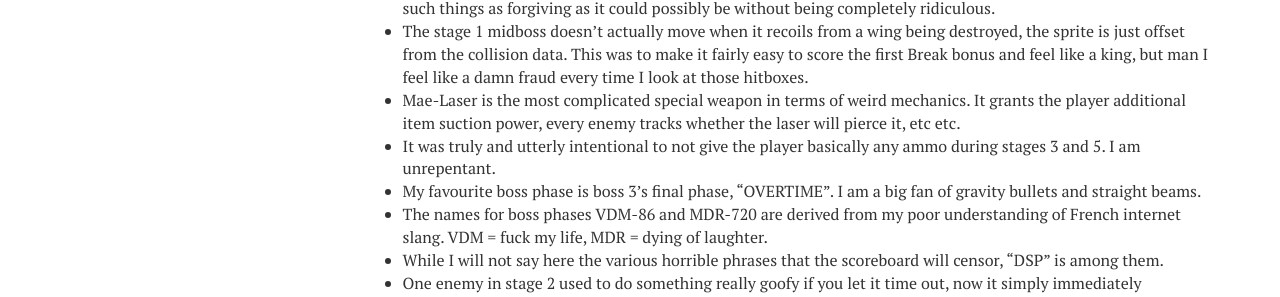
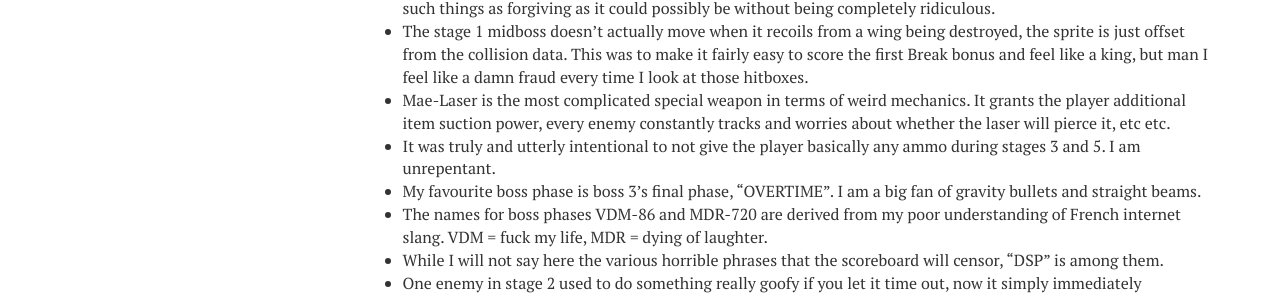
Before and after one commit to tinydanbo/tinydanbo.github.io, a Jekyll site: the page built from blue-revolver-calice.md, in a window 1280 px wide. Shown: the part 1483-1780 px from the top of the page. Built offline with Jekyll 4.4.1, drawn with Linux system fonts in a browser that asks for light colours.

Commit message:
Update blue-revolver-calice.md

```diff
--- a/blue-revolver-calice.md
+++ b/blue-revolver-calice.md
@@ -46,7 +46,7 @@ Your lives are a resource to spend. Dying will grant two bombs (without discardi
 
 * All bullets in the game have a 2x2 collision box, the same size as your own hitbox. I aimed to tune the collision for such things as forgiving as it could possibly be without being completely ridiculous.
 * The stage 1 midboss doesn't actually move when it recoils from a wing being destroyed, the sprite is just offset from the collision data. This was to make it fairly easy to score the first Break bonus and feel like a king, but man I feel like a damn fraud every time I look at those hitboxes.
-* Mae-Laser is the most complicated special weapon in terms of weird mechanics. It grants the player additional item suction power, every enemy tracks whether the laser will pierce it, etc etc.
+* Mae-Laser is the most complicated special weapon in terms of weird mechanics. It grants the player additional item suction power, every enemy constantly tracks and worries about whether the laser will pierce it, etc etc.
 * It was truly and utterly intentional to not give the player basically any ammo during stages 3 and 5. I am unrepentant.
 * My favourite boss phase is boss 3's final phase, "OVERTIME". I am a big fan of gravity bullets and straight beams.
 * The names for boss phases VDM-86 and MDR-720 are derived from my poor understanding of French internet slang. VDM = fuck my life, MDR = dying of laughter.
```
